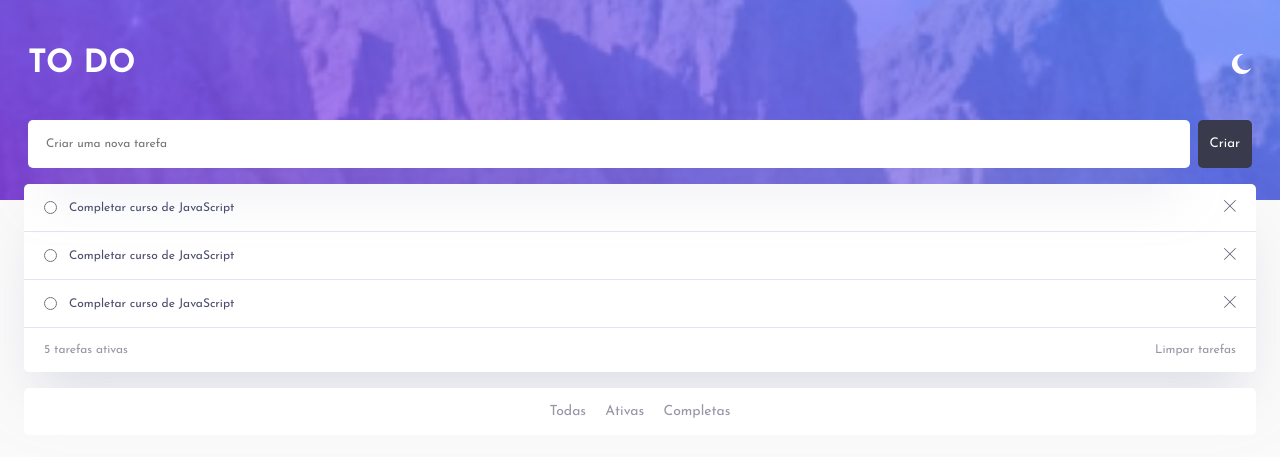
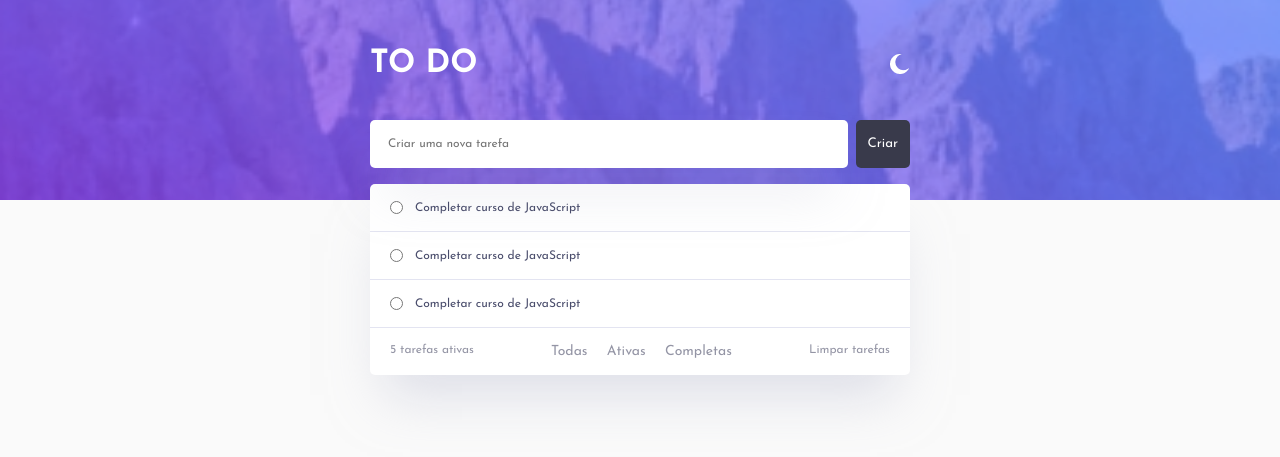
Before and after one commit to MattiasDoCss/todo-app, a Node server app: page / in a window 1280 px wide. Shown: the top 457 px of the page. Run offline with Node 20, Linux system fonts and the light colour scheme; some libraries are stand-ins or nearby versions.

Commit message:
primeiros ajustes do desktop

```diff
--- a/public/css/styles.css
+++ b/public/css/styles.css
@@ -32,7 +32,12 @@ header {
     padding: 3rem 1.75rem 0;
 }
 
-header div {
+header > div {
+    max-width: 33.75rem;
+    margin-inline: auto;
+}
+
+header div div {
     display: flex;
     align-items: center;
     justify-content: space-between;
@@ -79,6 +84,8 @@ main {
     box-shadow: var(--box-shadow);
     border-radius: 0.3125rem;
     margin-top: -1rem;
+    max-width: 33.75rem;
+    margin-inline: auto;
 }
 
 .tarefas .tarefa {
@@ -123,11 +130,17 @@ main {
     color: var(--info-text-color);
 }
 
+.informacoes .botoes {
+    display: none;
+}
+
 .botoes {
     padding-block: 1rem;
     background: var(--bg-tarefas);
     border-radius: 0.3125rem;
     margin-top: 1rem;
+    max-width: 33.75rem;
+    margin-inline: auto;
 
     display: flex;
     justify-content: center;
@@ -135,3 +148,29 @@ main {
 
     font-size: 0.875rem;
 }
+
+@media(min-width: 1000px) {
+    section.botoes {
+        display: none;
+    }
+
+    .informacoes .botoes {
+        display: flex;
+        padding: 0;
+        margin: 0;
+    }
+
+    .tarefa button {
+        visibility: hidden;
+    }
+
+    .tarefa input:hover,
+    .tarefa label:hover,
+    .tarefa button:hover {
+        cursor: pointer;
+    }
+
+    .tarefa:hover button {
+        visibility: initial;
+    }
+}
--- a/views/home.handlebars
+++ b/views/home.handlebars
@@ -38,6 +38,13 @@
         </div>
         <div class="informacoes">
             <p>5 tarefas ativas</p>
+
+            <div class="botoes">
+                <a href="">Todas</a>
+                <a href="">Ativas</a>
+                <a href="">Completas</a>
+            </div>
+
             <a href="">Limpar tarefas</a>
         </div>
     </section>
--- a/views/layouts/main.handlebars
+++ b/views/layouts/main.handlebars
@@ -12,6 +12,7 @@
 <body>
     <header>
         <div>
+            <div>
                 <h1>To Do</h1>
                 <img src="/imagens/moon-icon.png" alt="ícone de lua">
             </div>
@@ -20,6 +21,7 @@
                 <input type="text" id="nova-tarefa" placeholder="Criar uma nova tarefa" name="novaTarefa">
                 <button type="submit">Criar</button>
             </form>
+        </div>
     </header>
 
     {{{body}}}
```
Lines whose indentation alone changed are shown as unchanged.
